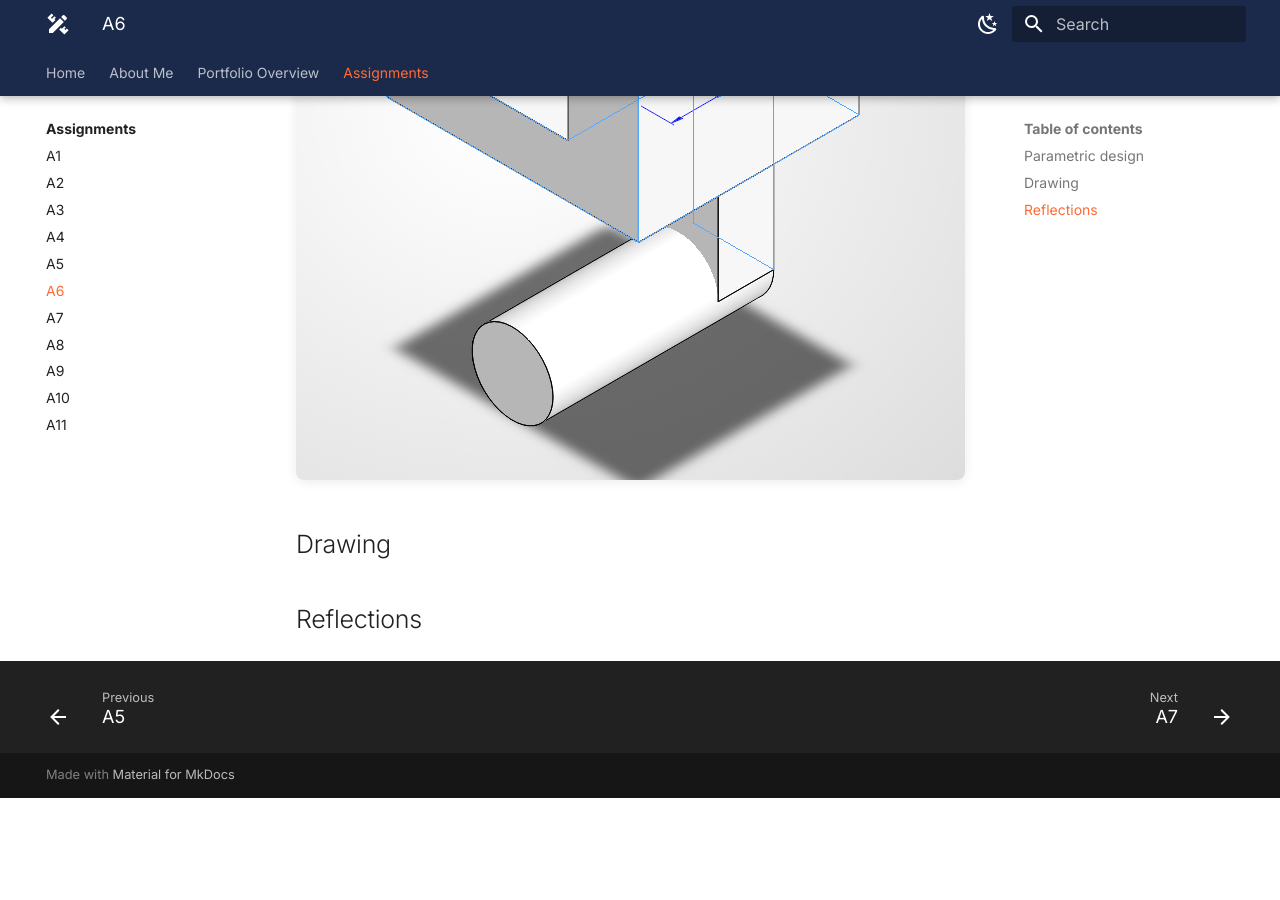
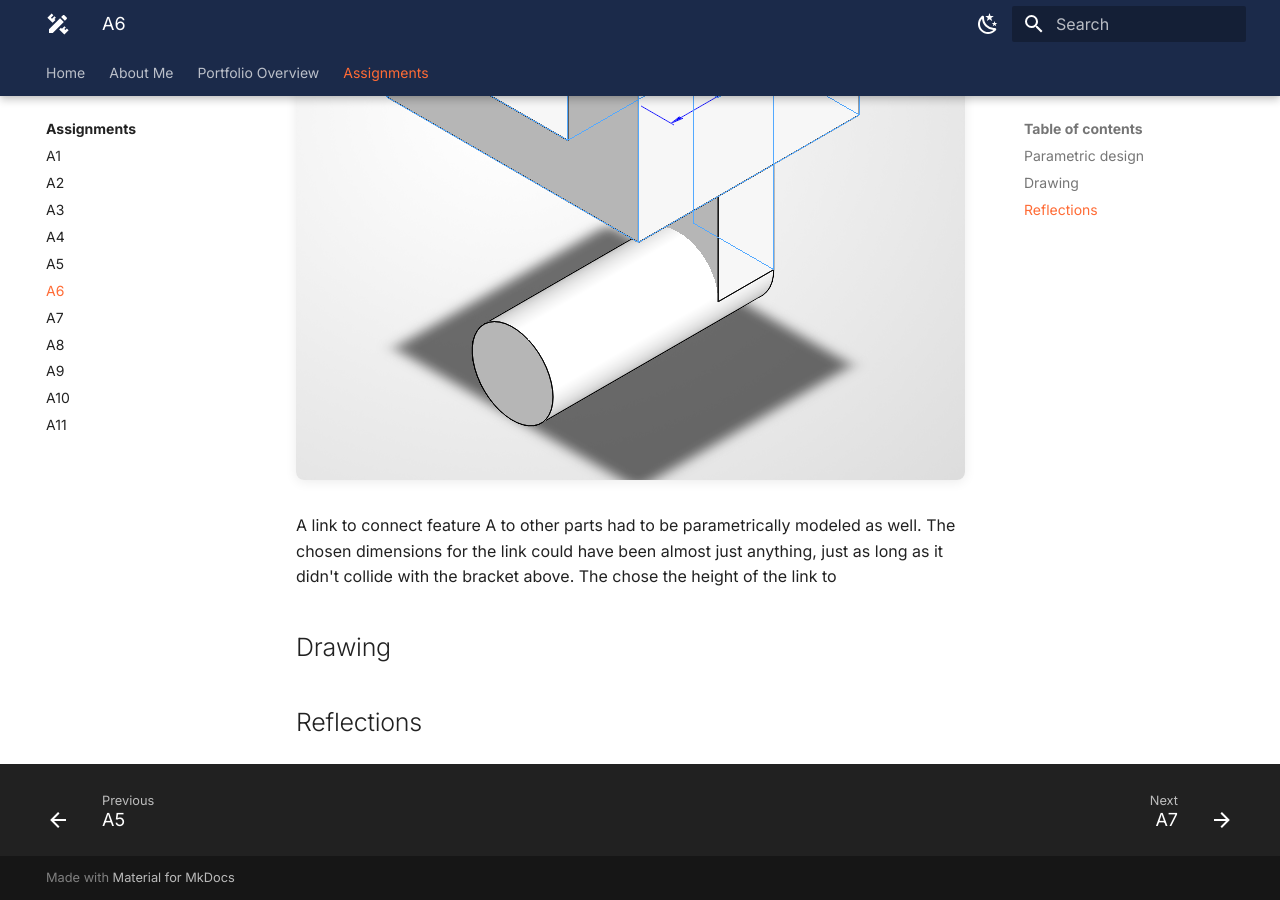
Before and after one commit to ajchiocca/megr2157-portfolio, an MkDocs documentation site: the page built from docs/assignments/A06/index.md, in a window 1280 px wide and 900 px high, scrolled down 8302 px. Built offline with MkDocs 1.6.1 and Material for MkDocs 9.7.7, drawn with Linux system fonts in a browser that asks for light colours; before the commit the page ends 9100 px from its top, so only the background shows below that.

Commit message:
Update index.md with link description for feature A
Added a link description for feature A and adjusted formatting.

```diff
--- a/docs/assignments/A06/index.md
+++ b/docs/assignments/A06/index.md
@@ -51,6 +51,9 @@ The "filler" for the bracket is the feature that connects the bracket as one who
 <br>
 ![fill1](fill1.png)
 ![fill2](fill2.png)
+<br>
+<br>
+A link to connect feature A to other parts had to be parametrically modeled as well. The chosen dimensions for the link could have been almost just anything, just as long as it didn't collide with the bracket above. The chose the height of the link to
 
 
 ## Drawing
```
